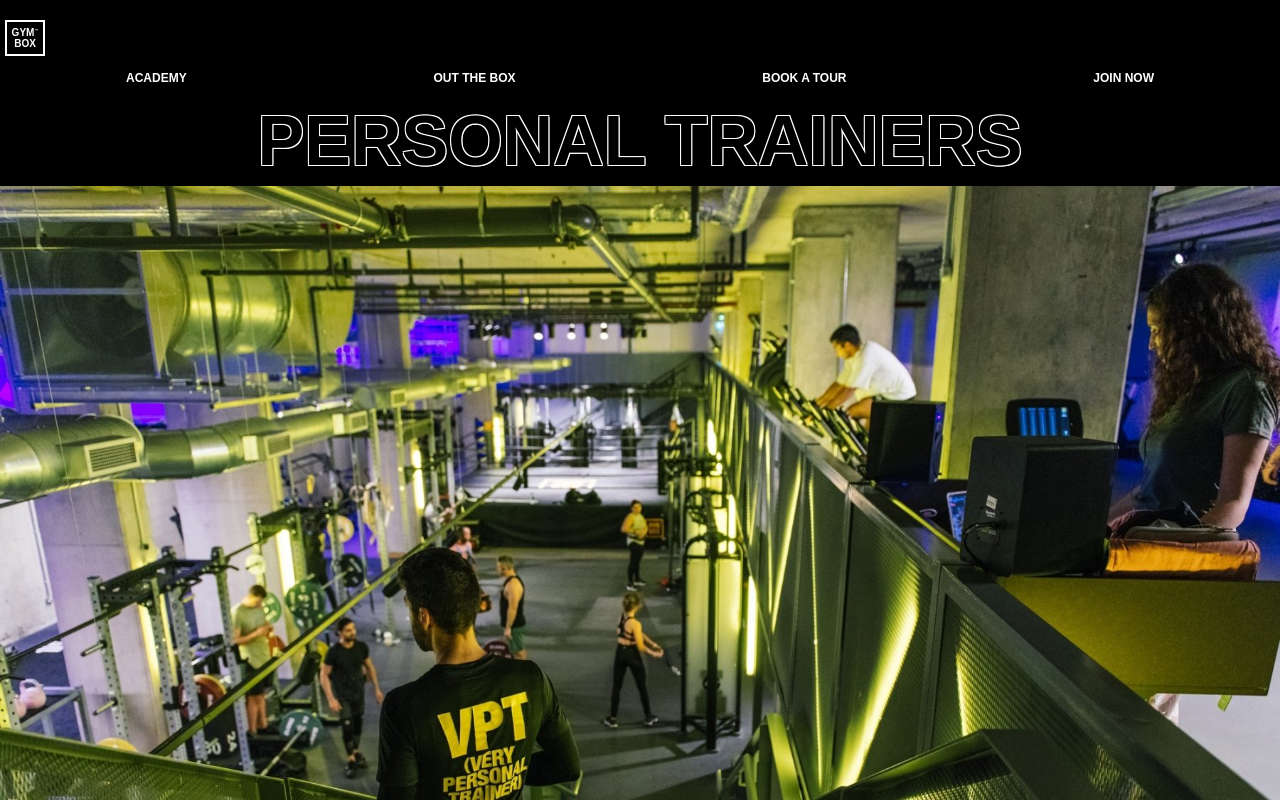
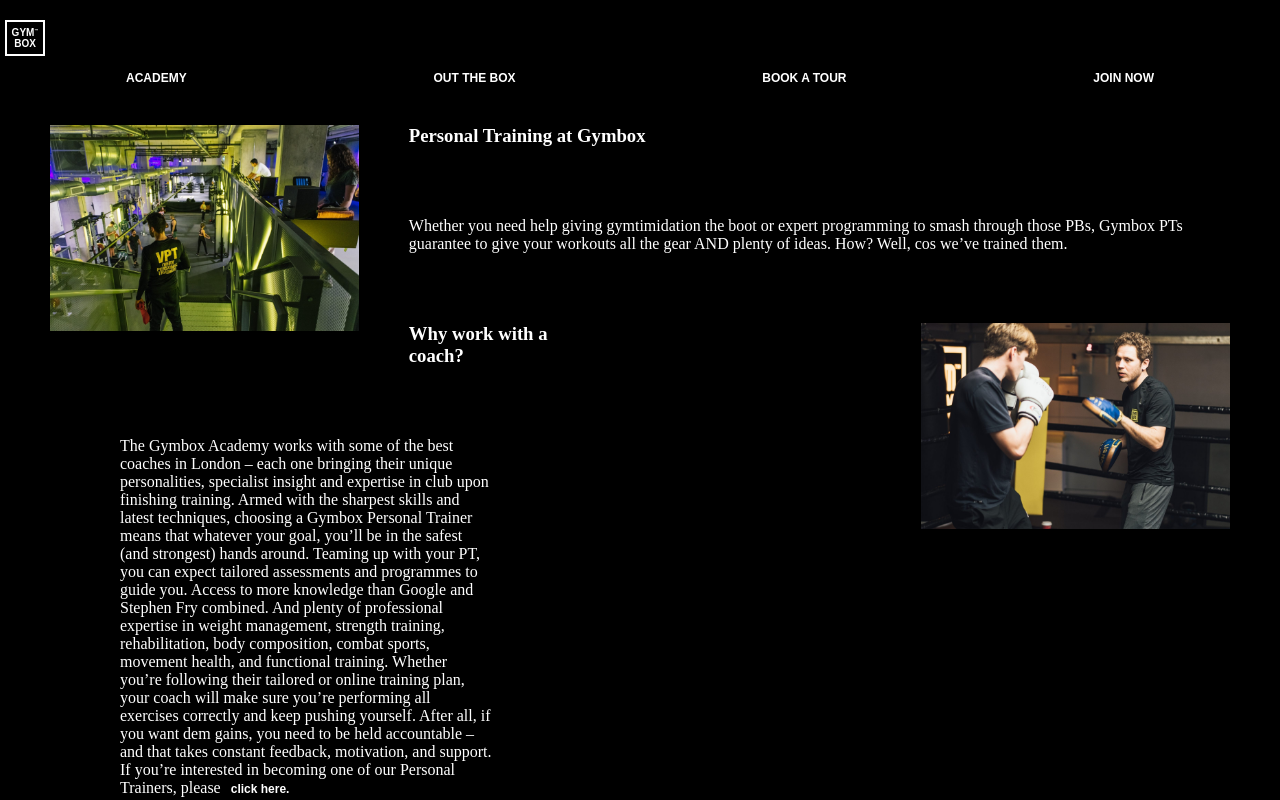
Before and after one commit to OdinsBeard82/Gymbox-PT-Page, a React (Create React App) app in the folder gymbox-pt-page/: page / in a window 1280 px wide. Shown: the top 800 px of the page. Built offline with nearby package versions, Linux system fonts and the light colour scheme.

Commit message:
placements in pt page getting there

```diff
--- a/gymbox-pt-page/package.json
+++ b/gymbox-pt-page/package.json
@@ -8,6 +8,7 @@
     "@testing-library/user-event": "^13.5.0",
     "react": "^18.2.0",
     "react-dom": "^18.2.0",
+    "react-router-dom": "^6.18.0",
     "react-scripts": "5.0.1",
     "web-vitals": "^2.1.4"
   },
@@ -34,5 +35,8 @@
       "last 1 firefox version",
       "last 1 safari version"
     ]
+  },
+  "devDependencies": {
+    "@babel/plugin-proposal-private-property-in-object": "^7.21.11"
   }
 }
--- a/gymbox-pt-page/src/componenets/Personal Trainers/body.jsx
+++ b/gymbox-pt-page/src/componenets/Personal Trainers/body.jsx
@@ -1,28 +1,28 @@
 import React from 'react';
 import '../styles/body.css';
-import VPTimage from '../img/VPTimage.jpeg'
-import VPTBoxer from '../img/VPT-Boxer.jpeg'
+import VPTimage from '../img/VPTimage.jpeg';
+import VPTBoxer from '../img/VPT-Boxer.jpeg';
 
 function PersonalTrainerHeader() {
   return (
     <div className="pt">
-        <p>PERSONAL TRAINERS</p>
       <div className="imagesText">
         <img src={VPTimage} alt="VPTimage" className="trainer-image" />
+        <div className="text-content1">
           <h3>Personal Training at Gymbox</h3>
           <p>Whether you need help giving gymtimidation the boot or expert programming to smash through those PBs, Gymbox PTs guarantee to give your workouts all the gear AND plenty of ideas. How? Well, cos we’ve trained them.</p>
+        </div>
         <img src={VPTBoxer} alt="VPTBoxer" className="boxer-image" />
+        <div className="text-content2">
           <h3>Why work with a coach?</h3>
-          <p>The Gymbox Academy works with some of the best coaches in London – each one bringing their unique personalities, specialist insight and expertise in club upon finishing training. Armed with the sharpest skills and latest techniques, choosing a Gymbox Personal Trainer means that whatever your goal, you’ll be in the safest (and strongest) hands around.
-          Teaming up with your PT, you can expect tailored assessments and programmes to guide you. Access to more knowledge than Google and Stephen Fry combined. And plenty of professional expertise in weight management, strength training, rehabilitation, body composition, combat sports, movement health and functional training.
-          Whether you’re following their tailored or online training plan, your coach will make sure you’re performing all exercises correctly and keep pushing yourself. After all, if you want dem gains, you need to be held accountable – and that takes constant feedback, motivation and support.
+          <p>The Gymbox Academy works with some of the best coaches in London – each one bringing their unique personalities, specialist insight and expertise in club upon finishing training. Armed with the sharpest skills and latest techniques, choosing a Gymbox Personal Trainer means that whatever your goal, you’ll be in the safest (and strongest) hands around. Teaming up with your PT, you can expect tailored assessments and programmes to guide you. Access to more knowledge than Google and Stephen Fry combined. And plenty of professional expertise in weight management, strength training, rehabilitation, body composition, combat sports, movement health, and functional training.
+          Whether you’re following their tailored or online training plan, your coach will make sure you’re performing all exercises correctly and keep pushing yourself. After all, if you want dem gains, you need to be held accountable – and that takes constant feedback, motivation, and support.
           If you’re interested in becoming one of our Personal Trainers, please <button className="clickHere">click here.</button>
-
           </p>
+        </div>
       </div>
     </div>
   );
 }
 
-
 export default PersonalTrainerHeader;
--- a/gymbox-pt-page/src/componenets/Personal Trainers/ptPage.jsx
+++ b/gymbox-pt-page/src/componenets/Personal Trainers/ptPage.jsx
@@ -7,6 +7,7 @@
       <button className="switch">
         GYM<sup className="small-tm">&#x2122;</sup> BOX
       </button>
+      <logoButton />
     </div>
   );
 }
--- a/gymbox-pt-page/src/componenets/styles/body.css
+++ b/gymbox-pt-page/src/componenets/styles/body.css
@@ -6,26 +6,29 @@
     text-align: center;
     font-size: 70px;
     line-height: 70px;
-    font-family: helvetica-extended,sans-serif;
+    font-family: helvetica-extended, sans-serif;
     font-weight: bold;
 }
 
 .pt p {
-    margin: 0;
+    margin: 70px;
 }
 
 .trainer-image {
     display: block;
-    margin: 10px auto;
     max-width: 100%;
     height: auto;
+    max-height: 205.88px;
+    float: left;
+    margin: 0 50px 100px 50px;
 }
-
 .boxer-image {
     display: block;
-    margin: 10px auto;
     max-width: 100%;
     height: auto;
+    max-height: 205.88px;
+    float: right;
+    margin: 0 50px 0px 0px;
 }
 
 *, :after, :before {
@@ -36,6 +39,17 @@
 .imagesText {
     color: white;
 }
+
+.text-content1 {
+    max-width: 100%;
+}
+
+.text-content2 {
+    max-width: 40%;
+    margin: 0 20px 10px 50px;
+
+}
+
 .clickHere {
     color: white;
     font-size: 12px;
@@ -43,9 +57,10 @@
     border: black;
     border-radius: 0;
     background: transparent;
-    font-family: helvetica-extended,sans-serif;
+    font-family: helvetica-extended, sans-serif;
     margin: 0 0 20px;
 }
+
 .clickHere:hover {
     color: rgb(255, 191, 72);
     cursor: pointer;
--- a/gymbox-pt-page/src/index.js
+++ b/gymbox-pt-page/src/index.js
@@ -1,5 +1,6 @@
 import React from 'react';
 import ReactDOM from 'react-dom';
+import { BrowserRouter as Router, Route, Switch } from 'react-router-dom';
 import GymboxButton from './componenets/Personal Trainers/ptPage.jsx';
 import GymboxHeader from './componenets/Personal Trainers/header.jsx';
 import PersonalTrainerHeader from './componenets/Personal Trainers/body.jsx';
```
Also changed, not shown: gymbox-pt-page/src/componenets/buttons/logobutton.jsx (added, +16 -0 lines), gymbox-pt-page/src/App.js (line endings or trailing spaces), 1 other file (tests, documents, lock files or other folders). Lines whose indentation alone changed are shown as unchanged.
